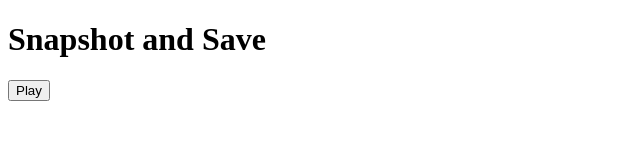
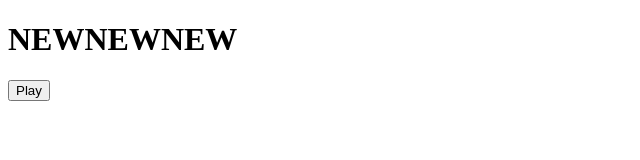
Before and after one commit to FerDeerZzKir/newgame.github.io, a plain HTML site: page index.html in a window 1280 px wide. Shown: the whole page, without its empty margins (0-640 px from the left). Drawn offline with Linux system fonts and the light colour scheme.

Commit message:
Update index.html

```diff
--- a/index.html
+++ b/index.html
@@ -3,10 +3,10 @@
 <head>
     <meta charset="UTF-8">
     <meta name="viewport" content="width=device-width, initial-scale=1.0">
-    <title>Snapshot and Save</title>
+    <title>NEWE</title>
 </head>
 <body>
-    <h1>Snapshot and Save</h1>
+    <h1>NEWNEWNEW</h1>
     <button onclick="captureAndSave()">Play</button>
 
     <script src="app.js"></script>
```
